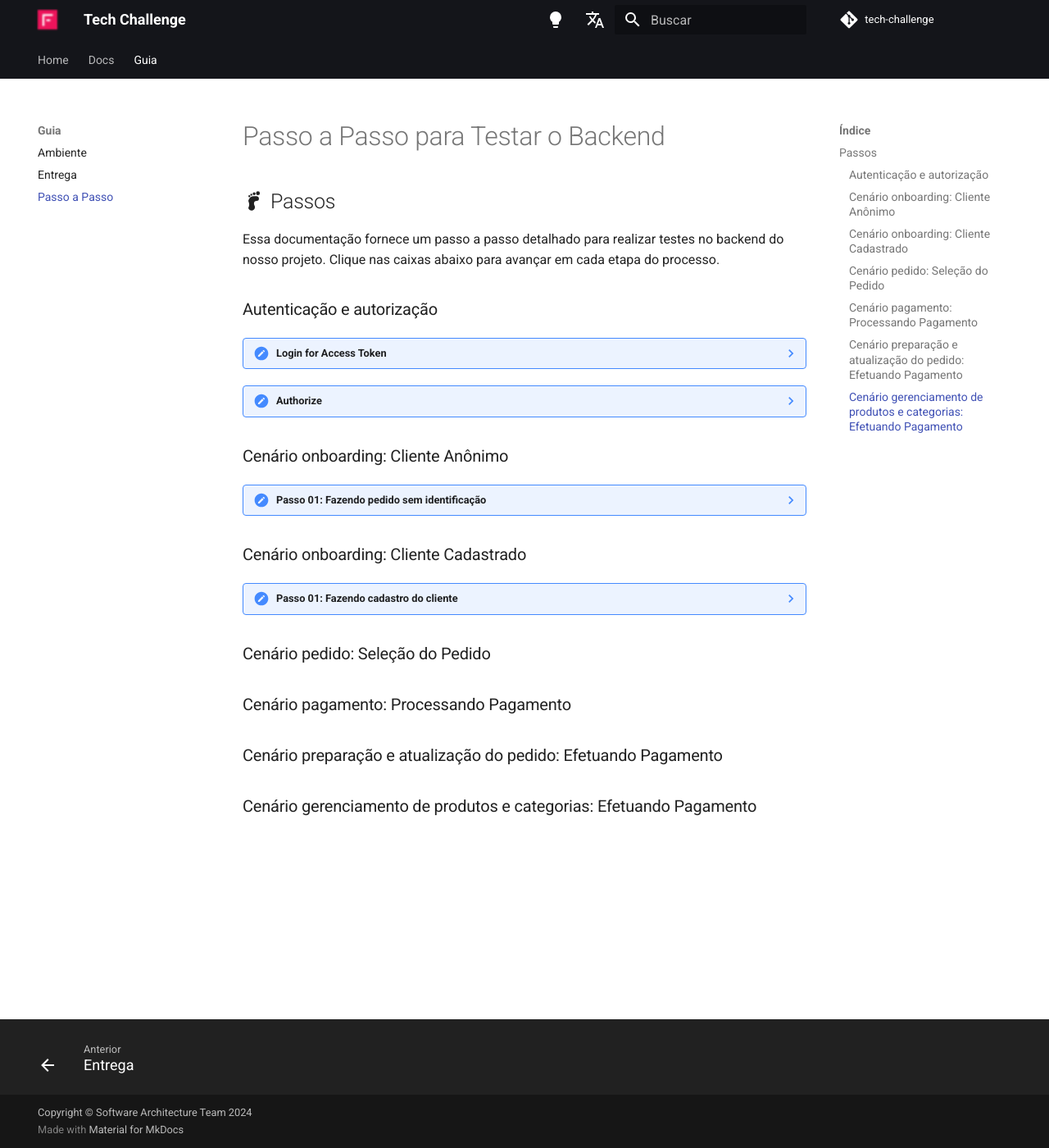
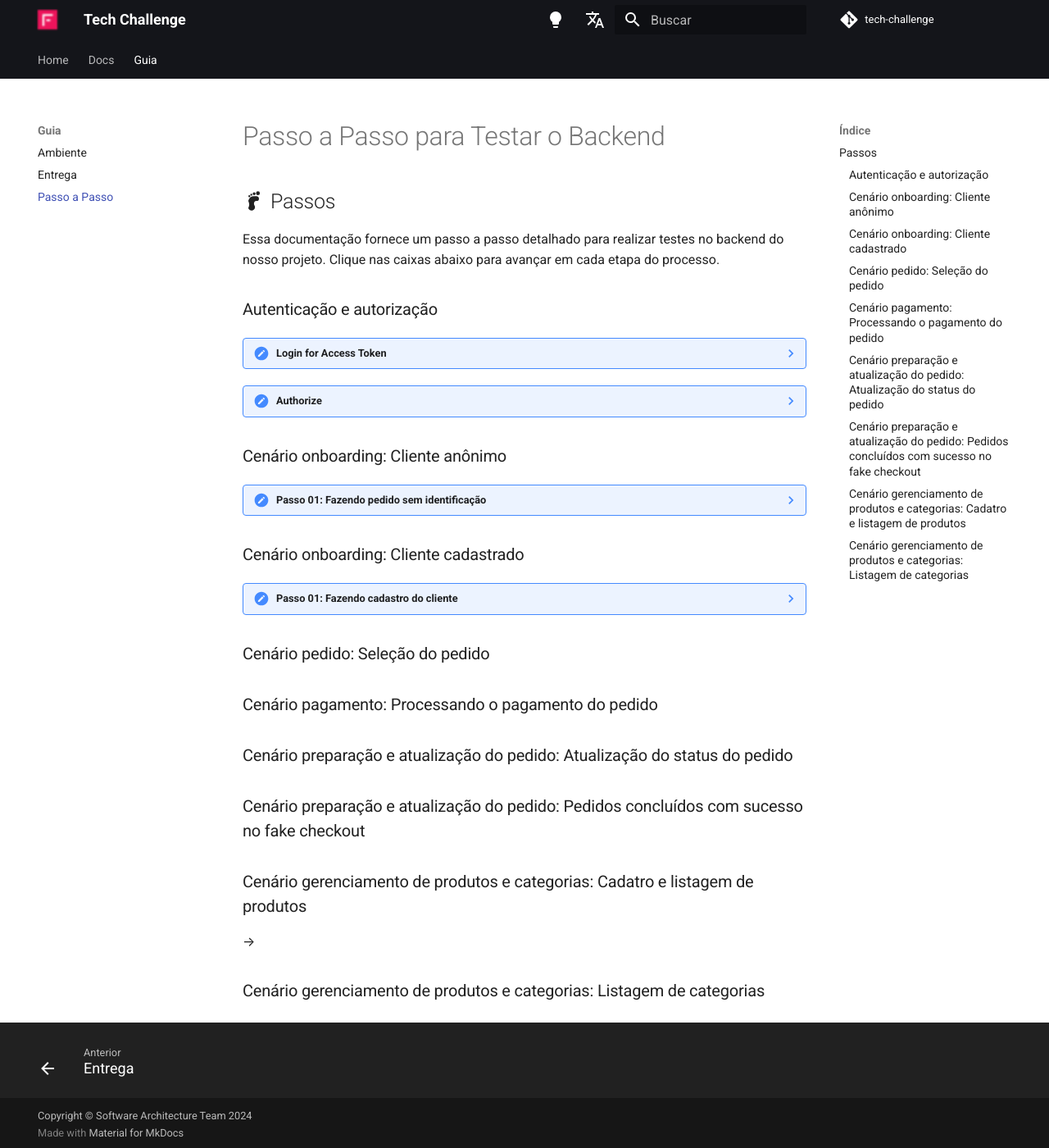
Before and after one commit to software-architecture-fiap/tech-challenge, an MkDocs documentation site: the page built from docs/steps.md, in a window 1280 px wide and 1400 px high. Shown: the whole window at 82% size. Built offline with MkDocs 1.6.1 and Material for MkDocs 9.7.7, drawn with Linux system fonts in a browser that asks for light colours; comment, search, counter and statistics services are not loaded.

Commit message:
Add doc topics

```diff
--- a/docs/steps.md
+++ b/docs/steps.md
@@ -14,11 +14,10 @@
     o número **1**. Clique no botão **Execute**, isso permitirá o acesso às etapas que exigem camadas de autenticação do token.
 
 ???- note "Authorize"
-    Além disso, ao tentar acessar um endpoint que requer autorização, clique em **Authorize** e faça login usando seu e-mail e senha.
-    ![image](assets/access-token.png)
+    Além disso, ao tentar acessar um endpoint que requer autorização, clique em **Authorize** e faça login usando seu e-mail e senha.![image](assets/access-token.png)
 
 
-### Cenário onboarding: Cliente Anônimo
+### Cenário onboarding: Cliente anônimo
 
 ???- note "Passo 01: Fazendo pedido sem identificação"
     Esse projeto foi desenvolvido com a possibilidade do cliente fazer o pedido sem ter que cadastrar seus dados. Seguindo os passos abaixo é possível executar esse fluxo.
@@ -27,7 +26,7 @@
     ![image](assets/customer-anon.png)
     Clique em **Try it out** e em seguida **Execute**, o cliente anônimo será gerado.
 
-### Cenário onboarding: Cliente Cadastrado
+### Cenário onboarding: Cliente cadastrado
 
 ???- note "Passo 01: Fazendo cadastro do cliente"
     Para os clientes que desejam fazer cadastro na aplicação basta usar o endpoint [customers/register](http://localhost:2000/docs#/customers/register_customer_customers_register_post) e preencher com os dados solicitados como no exemplo abaixo:
@@ -46,30 +45,32 @@
 
 
 
-### Cenário pedido: Seleção do Pedido
+### Cenário pedido: Seleção do pedido
 <!-- TODO -->
 
 <!-- 1. Criar pedido no endpoint orders
     2. Adicionar produtos ao pedido -->
 
-### Cenário pagamento: Processando Pagamento
+### Cenário pagamento: Processando o pagamento do pedido
 <!-- TODO -->
 <!-- 3. Faz Pagamento (Fake Checkout) -->
 
 
-### Cenário preparação e atualização do pedido: Efetuando Pagamento
+### Cenário preparação e atualização do pedido: Atualização do status do pedido
 <!-- TODO -->
 
 
-### Cenário gerenciamento de produtos e categorias: Efetuando Pagamento
+### Cenário preparação e atualização do pedido: Pedidos concluídos com sucesso no fake checkout
 <!-- TODO -->
 
-<!-- Jornada da Lanchonete
-<!-- 1. Lista Pedidos que Tiveram Sucesso no Fake Checkout
-2. Recebe Pedido com Status Aberto
-3. Possibilidade de Filtrar por Categoria
-4. Atualiza Status para Finalizado
-3. Fluxo de Cadastro de Produto
+<!-- Lista Pedidos que Tiveram Sucesso no Fake Checkout -->
+
+### Cenário gerenciamento de produtos e categorias: Cadatro e listagem de produtos
+<!-- TODO -->
+<!--3. Fluxo de Cadastro de Produto
     1. Criar
     2. Editar
-    3. Excluir -->
+    3. Excluir --> -->
+
+### Cenário gerenciamento de produtos e categorias: Listagem de categorias
+<!-- TODO -->
```
